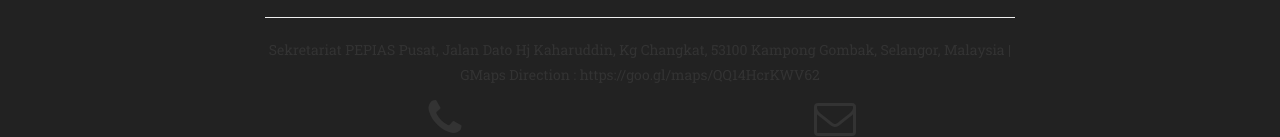
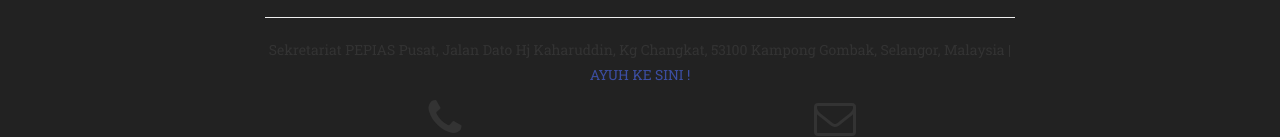
Before and after one commit to pepiasofficial/pepiasdotcom.github.io, a website: page index.html in a window 1280 px wide. Shown: the part 7373-7510 px from the top of the page. Drawn offline with nearby package versions, Linux system fonts and the light colour scheme; a web font is replaced by a local one.

Commit message:
Update index.html

```diff
--- a/index.html
+++ b/index.html
@@ -528,7 +528,7 @@
                 <div class="col-lg-8 col-lg-offset-2 text-center">
                     <h2 class="section-heading">Hubungi Kami !</h2>
                     <hr class="primary">
-                    <p>Sekretariat PEPIAS Pusat, Jalan Dato Hj Kaharuddin, Kg Changkat, 53100 Kampong Gombak, Selangor, Malaysia | GMaps Direction : https://goo.gl/maps/QQ14HcrKWV62</p>
+                    <p>Sekretariat PEPIAS Pusat, Jalan Dato Hj Kaharuddin, Kg Changkat, 53100 Kampong Gombak, Selangor, Malaysia | <a href="https://goo.gl/maps/QQ14HcrKWV62">AYUH KE SINI !</a></p>
                 </div>
                 <div class="col-lg-4 col-lg-offset-2 text-center">
                     <i class="fa fa-phone fa-3x sr-contact"></i>
```
